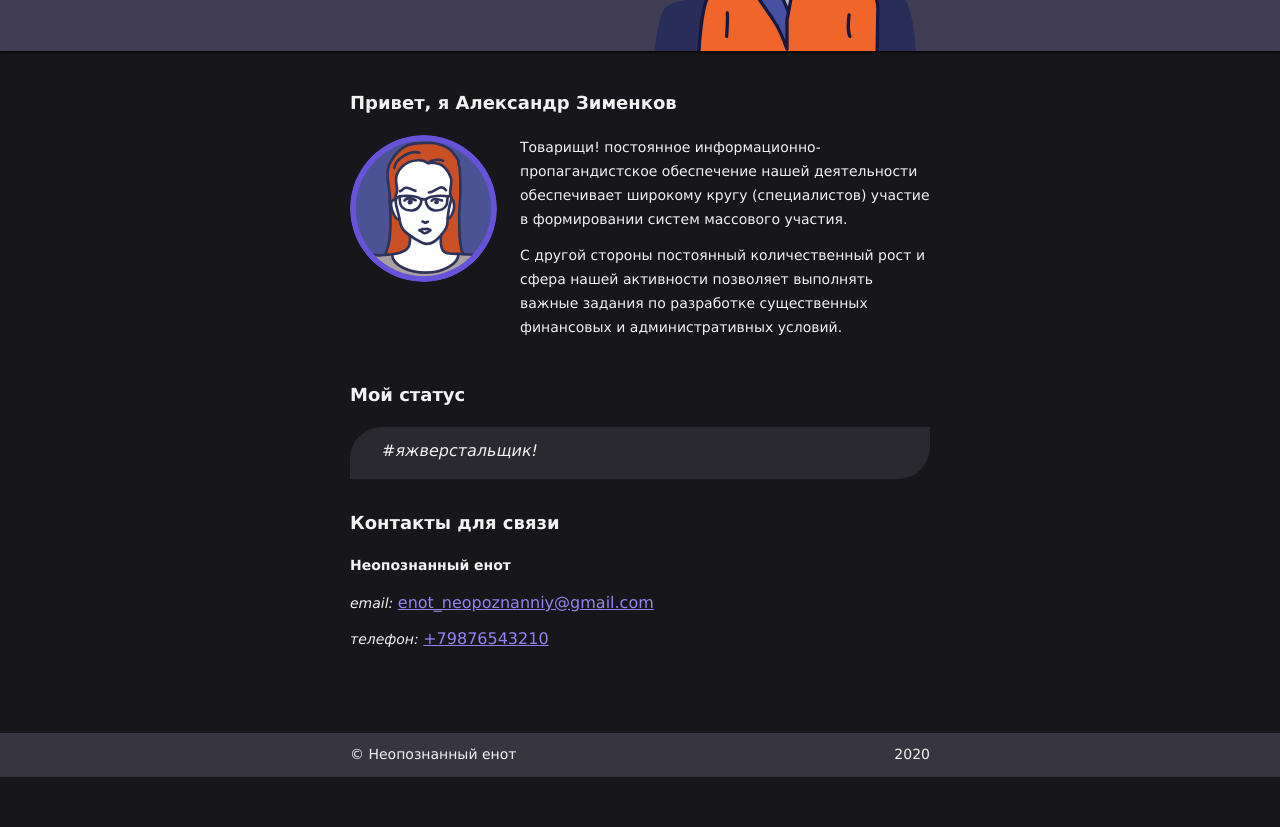
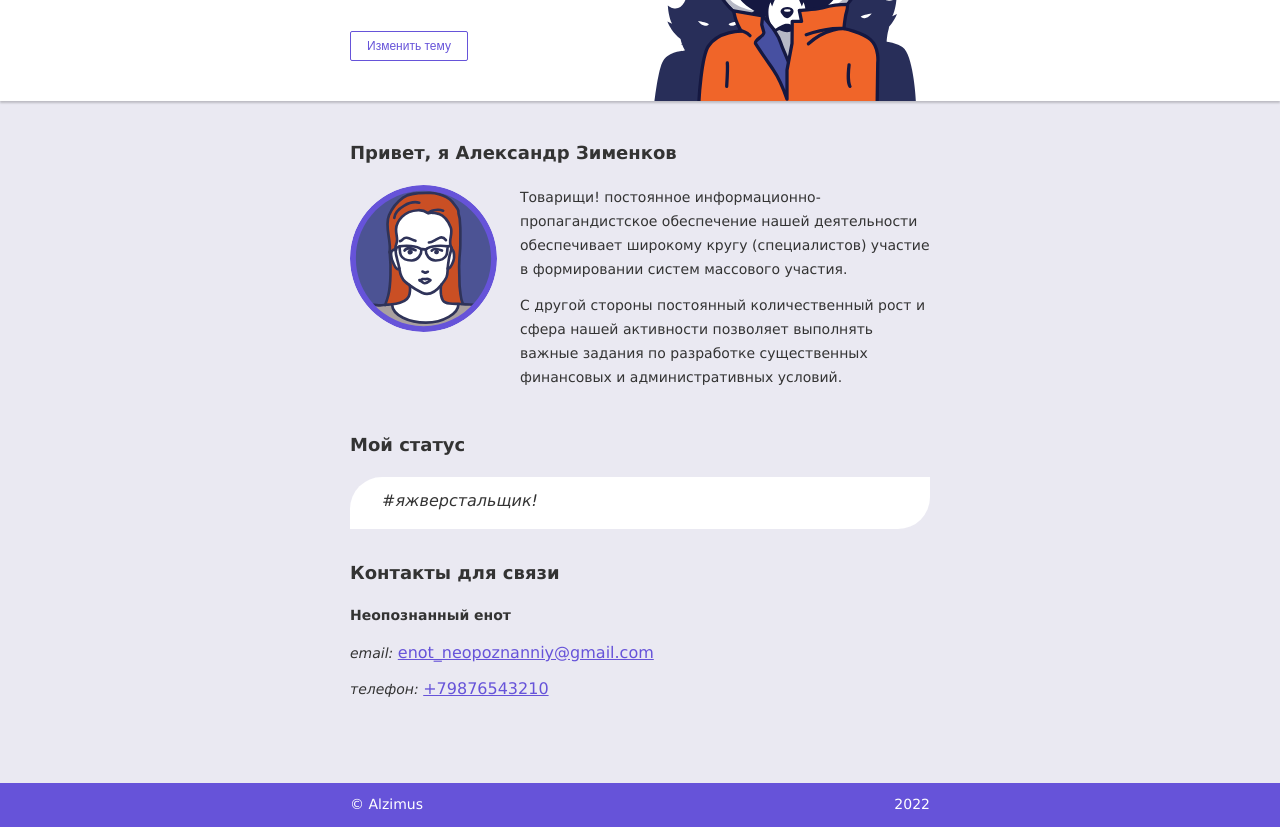
Before and after one commit to Alzimus/firstLanding, a plain HTML site: page index.html in a window 1280 px wide. Shown: the part 147-974 px from the top of the page. Before the commit the page ends 924 px from the top, so only its background shows below. Drawn offline with Linux system fonts and the light colour scheme.

Commit message:
change theme

```diff
--- a/index.html
+++ b/index.html
@@ -11,6 +11,7 @@
     <div class="container">
       <h1 class="page-title">Мой сайт</h1>
       <p><i>По всем вопросам пишите:</i><br><a href="mailto:enot_neopoznanniy@gmail.com">enot_neopoznanniy@gmail.com</a></p>
+      <button class="theme-button" type="button">Изменить тему</button>
     </div>
   </header>
   <main>
@@ -35,8 +36,8 @@
   </main>
   <footer class="page-footer">
     <div class="container">
-      <p>© Неопознанный енот</p>
-      <p>2020</p>
+      <p>© Alzimus</p>
+      <p>2022</p>
     </div>
   </footer>
     <script src = "script.js"></script>
--- a/script.js
+++ b/script.js
@@ -1,2 +1,6 @@
 let page = document.querySelector(".page");
-page.classList.add("dark-theme");
+let themeButton = document.querySelector(".theme-button");
+
+themeButton.onclick = function() {
+    page.classList.toggle("dark-theme");
+};
```
